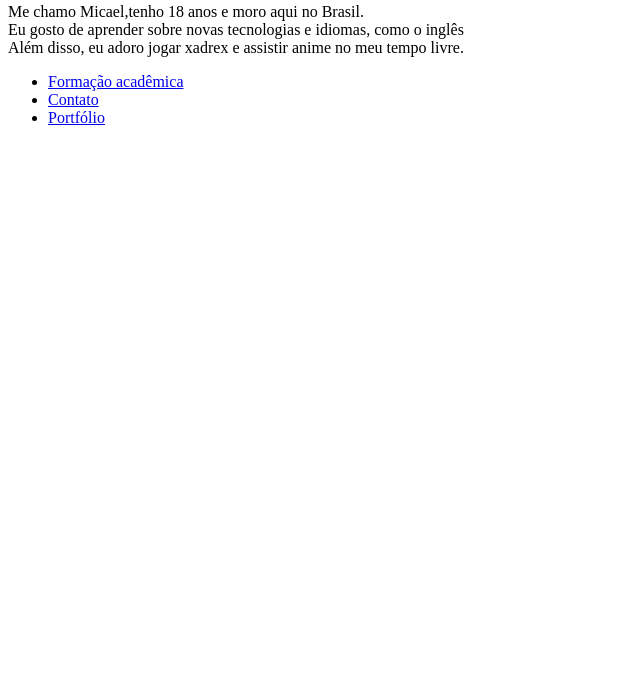
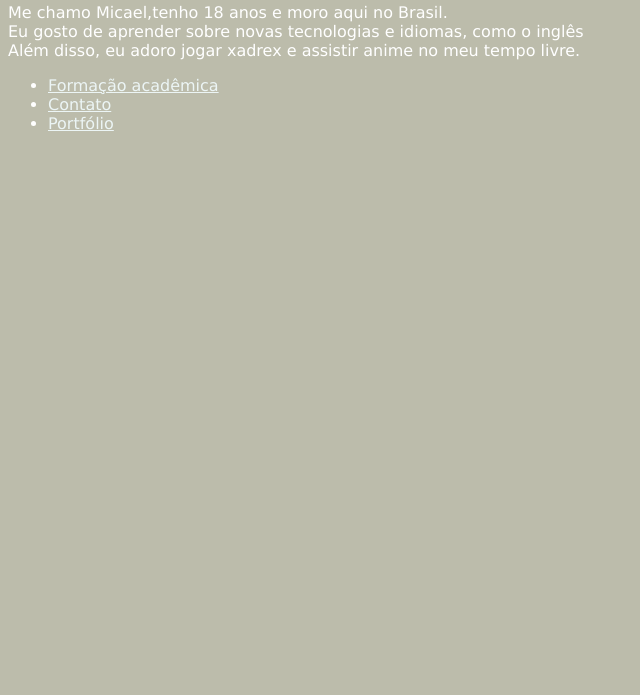
Before and after one commit to micaelcorrea1/meu_site, a plain HTML site: page index.html in a window 1280 px wide. Shown: the part 105-800 px from the top of the page, without its empty margins (0-640 px from the left). Drawn offline with Linux system fonts and the light colour scheme; files that its build step writes are made by us from their sources; the site is published under a folder, as on GitHub Pages, so addresses that start at the root find nothing.

Commit message:
Update index.html

```diff
--- a/index.html
+++ b/index.html
@@ -4,7 +4,7 @@
     <meta charset="UTF-8">
     <meta name="viewport" content="width=device-width, initial-scale=1.0">
     <title>Sobre mim</title>
-    <link rel="stylesheet" href="/css/estilo.css">
+    <link rel="stylesheet" href="estilo.css">
 </head>
 <body>
     <div>
```
